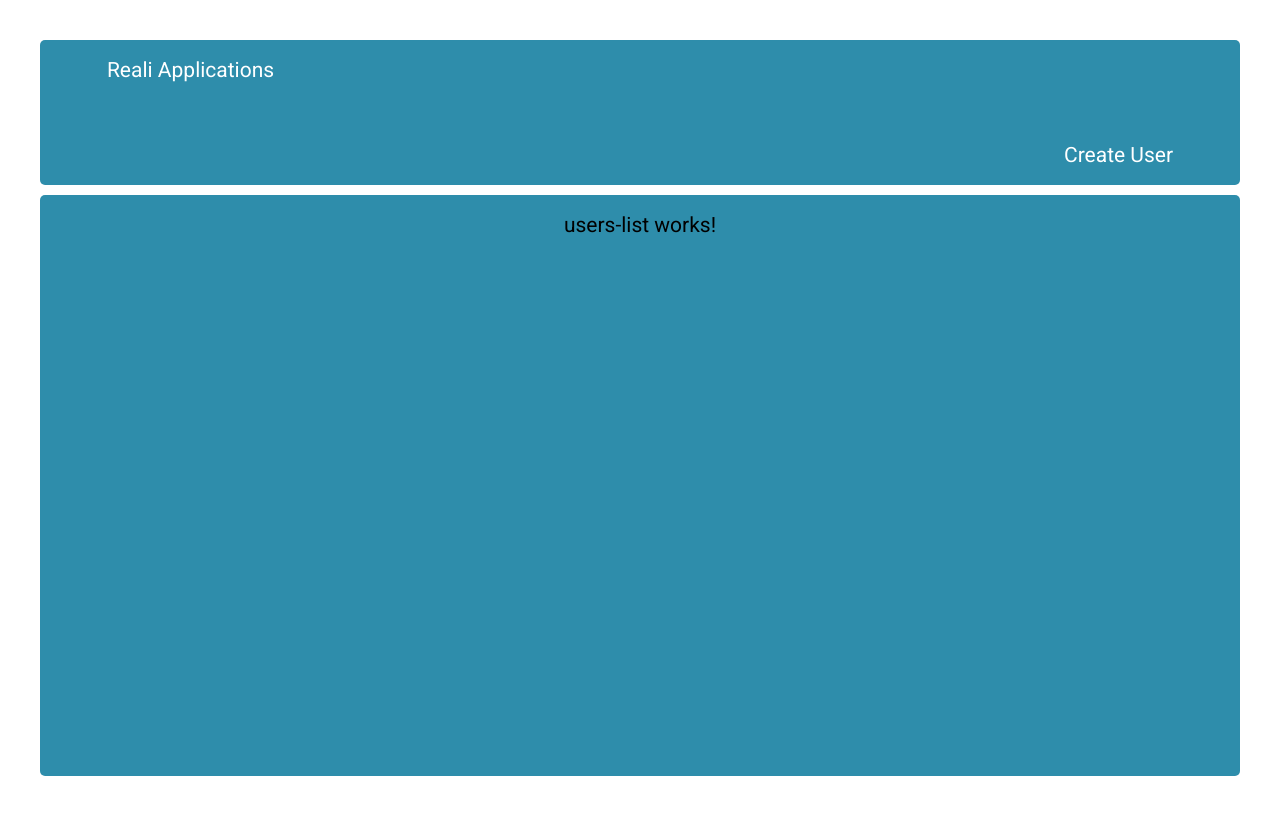
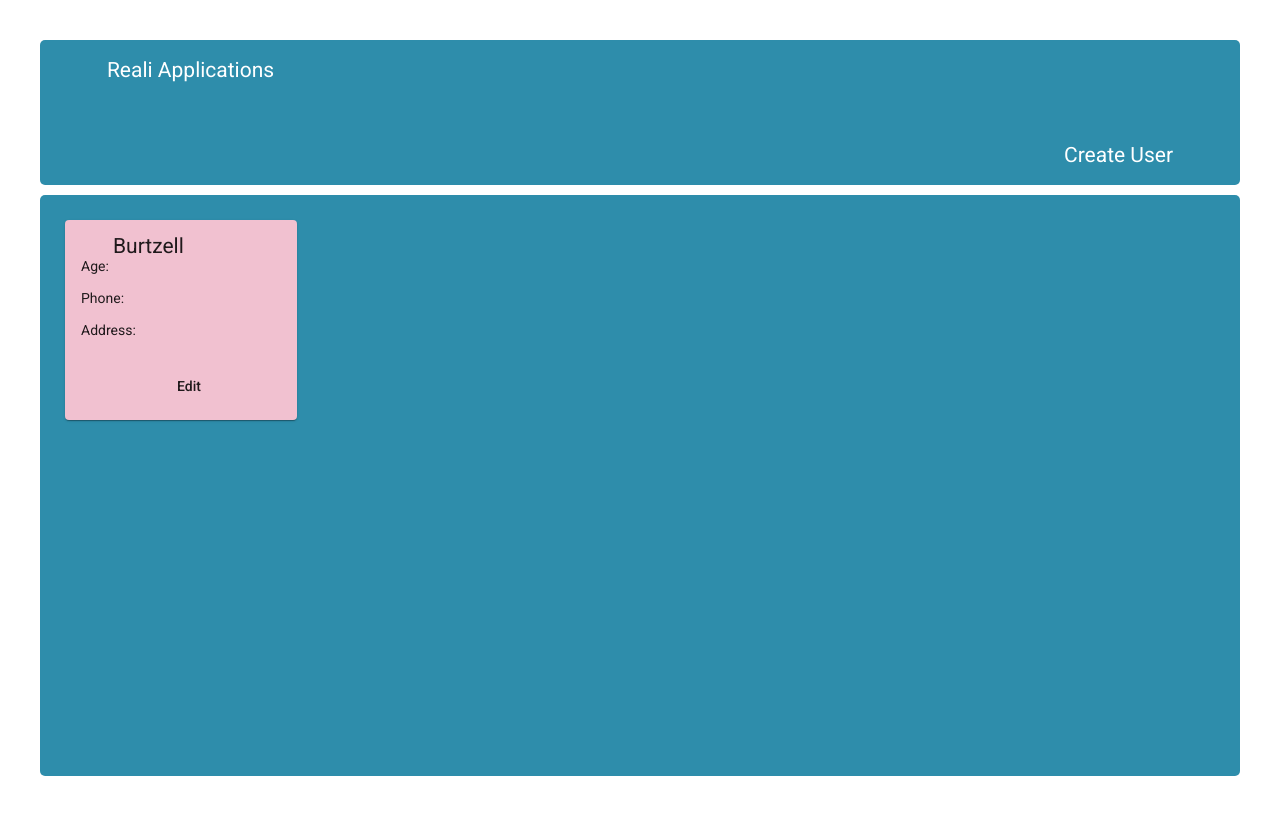
Before and after one commit to assaftenen/users-dashboard, an Angular app: page /users-list in a window 1280 px wide. Built offline with nearby package versions, Linux system fonts and the light colour scheme.

Commit message:
user list route | layout

```diff
--- a/src/app/app.module.ts
+++ b/src/app/app.module.ts
@@ -8,6 +8,7 @@ import { UserComponent } from './containers/user/user.component';
 // material stuffs
 import { MatInputModule } from '@angular/material/input';
 import { MatButtonModule } from '@angular/material/button';
+
 // routing
 import { AppRoutingModule } from './app-routing.module';
 // forms
@@ -24,6 +25,7 @@ import { ReactiveFormsModule, FormsModule } from '@angular/forms';
     BrowserAnimationsModule,
     MatInputModule,
     MatButtonModule,
+
     ReactiveFormsModule,
     FormsModule
   ],
--- a/src/app/users-list/users-list.component.html
+++ b/src/app/users-list/users-list.component.html
@@ -1 +1,16 @@
-<p>users-list works!</p>
+<div class="cards-wrapper">
+    <mat-card class="example-card">
+        <mat-card-header>
+            Burtzell
+        </mat-card-header>
+        <mat-card-content>
+            <div class="form-field">
+                <p>Age:</p>
+                <p>Phone:</p>
+                <p>Address:</p>
+            </div>
+        </mat-card-content>
+        <button class="cards-wraper-edit_btn" mat-button>Edit</button>
+    </mat-card>
+
+</div>
--- /dev/null
+++ b/src/app/users-list/users-list.component.scss
@@ -0,0 +1,29 @@
+.example-card {
+  max-width: 20%;
+}
+
+.example-header-image {
+  background-image: url("https://material.angular.io/assets/img/examples/shiba1.jpg");
+  background-size: cover;
+}
+.cards-wrapper {
+  display: flex;
+  flex-direction: row;
+  flex-wrap: wrap;
+  align-items: center;
+}
+mat-card {
+  margin: 5px;
+  flex: 0 1 20%;
+  background-color: #f1c1d0;
+}
+mat-card-header {
+}
+.cards-wraper-edit_btn {
+  padding-right: 0px;
+}
+.form-field {
+  display: flex;
+  flex-direction: column;
+  align-items: flex-start;
+}
--- a/src/app/users-list/users-list.component.ts
+++ b/src/app/users-list/users-list.component.ts
@@ -3,7 +3,7 @@ import { Component, OnInit } from '@angular/core';
 @Component({
   selector: 'app-users-list',
   templateUrl: './users-list.component.html',
-  styleUrls: ['./users-list.component.sass']
+  styleUrls: ['./users-list.component.scss']
 })
 export class UsersListComponent implements OnInit {
 
```
Also changed, not shown: src/app/users-list/users-list.module.ts (+6 -1 lines), src/app/users-list/users-list.component.sass (deleted).
